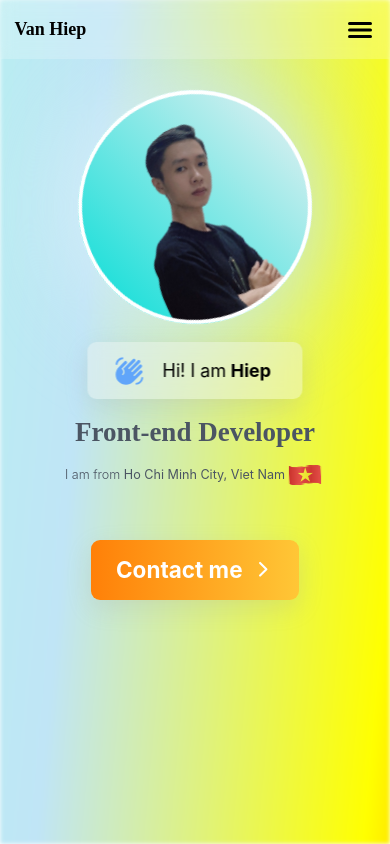
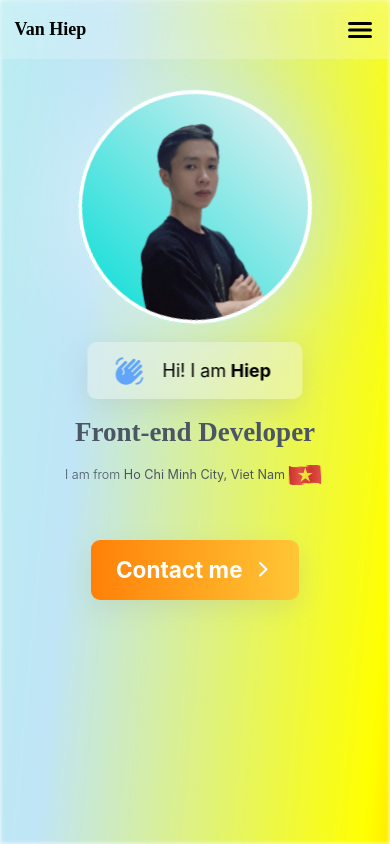
Before and after one commit to vanhiep184/vanhiep.me, a Next.js app: page / in a window 390 px wide. Built offline with nearby package versions, Linux system fonts and the light colour scheme.

Commit message:
fix mobile aspect

```diff
--- a/components/layout.module.css
+++ b/components/layout.module.css
@@ -83,7 +83,7 @@
     background-size: cover;
     background-repeat: no-repeat;
     background-position: center 30px;
-    transform: rotateZ(-24deg);
+    transform: rotateZ(-10deg);
 }
 
 .avatar::before {
```
